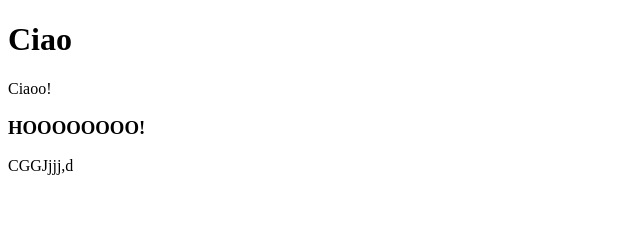
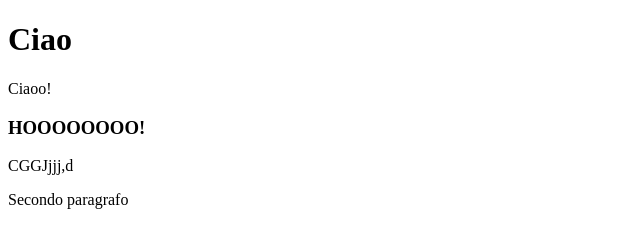
Before and after one commit to peppeconti/prova_git, a website: page index.html in a window 1280 px wide. Shown: the whole page, without its empty margins (0-640 px from the left). Drawn offline with Linux system fonts and the light colour scheme.

Commit message:
added jason

```diff
--- a/index.html
+++ b/index.html
@@ -11,5 +11,6 @@
     <p>Ciaoo!</p>
     <h3>HOOOOOOOO!</h3>
     <p>CGGJjjj,d</p>
+    <p>Secondo paragrafo</p>
 </body>
 </html>
```
Also changed, not shown: package.json (added, +24 -0 lines), 2 other files.
